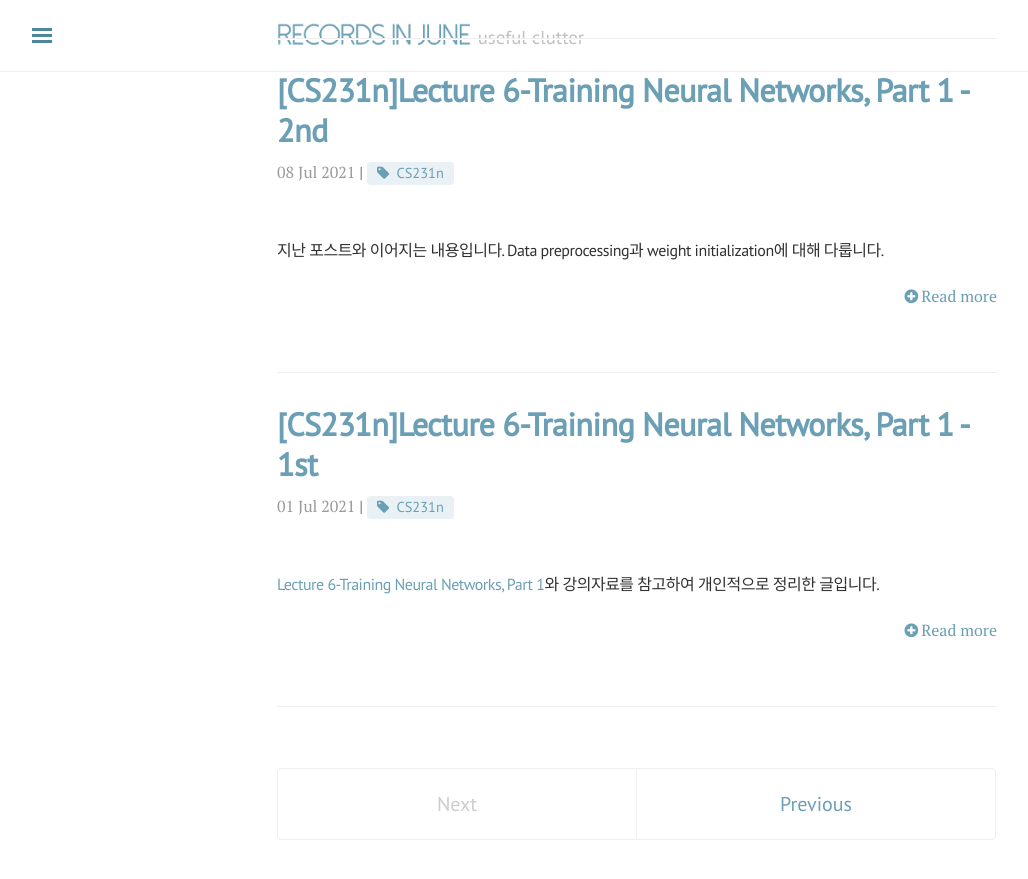
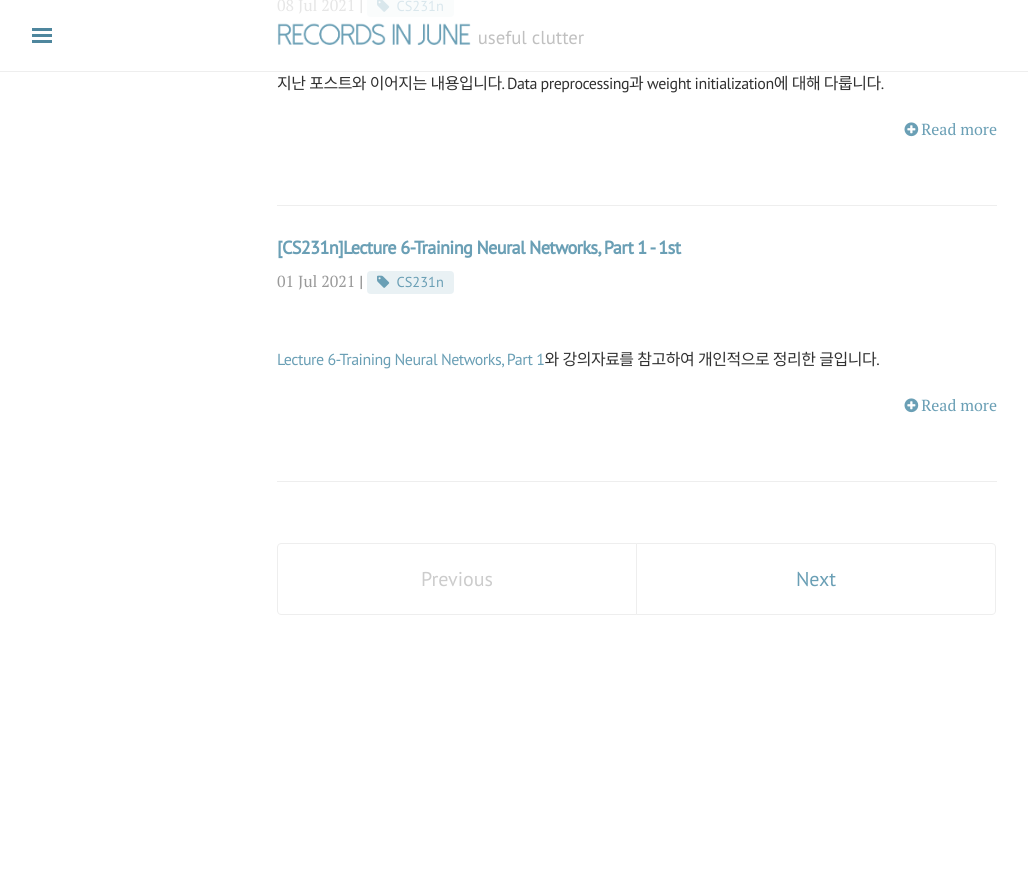
Before and after one commit to j0shuajun/j0shuajun.github.io, a Jekyll site: the page built from blog/index.html, in a window 1280 px wide and 900 px high, scrolled down 1030 px. Shown: the top 879 px of the window, without its empty margins (3-1031 px from the left). Built offline with Jekyll 4.4.1, drawn with Linux system fonts in a browser that asks for light colours; nearby versions of some CDN libraries; the list of posts is cut into pages by our own code; comment, search, counter and statistics services are not loaded; after the commit the page ends 1705 px from its top, so only the background shows below that.

Commit message:
font size

```diff
--- a/blog/index.html
+++ b/blog/index.html
@@ -6,7 +6,7 @@ title: Blog
 <div class="posts">
   {% for post in paginator.posts %}
   <div class="post">
-    <h1 class="post-title">
+    <h1 class="post-title" style="font-size: large">
       <a href="{{ site.baseurl }}{{ post.url }}">
         {{ post.title }}
       </a>
@@ -33,18 +33,18 @@ title: Blog
 <div class="pagination">
   {% if paginator.previous_page %}
     {% if paginator.page == 2 %}
-      <a class="pagination-item newer" href="{{ site.baseurl }}/blog/">Next</a>
+      <a class="pagination-item newer" href="{{ site.baseurl }}/blog/">Previous</a>
     {% else %}
-      <a class="pagination-item newer" href="{{ site.baseurl }}/blog/page{{paginator.previous_page}}">Next</a>
+      <a class="pagination-item newer" href="{{ site.baseurl }}/blog/page{{paginator.previous_page}}">Previous</a>
     {% endif %}
   {% else %}
-    <span class="pagination-item newer">Next</span>
+    <span class="pagination-item newer">Previous</span>
   {% endif %}
 
   {% if paginator.next_page %}
-    <a class="pagination-item older" href="{{ site.baseurl }}/blog/page{{paginator.next_page}}">Previous</a>
+    <a class="pagination-item older" href="{{ site.baseurl }}/blog/page{{paginator.next_page}}">Next</a>
   {% else %}
-    <span class="pagination-item older">Previous</span>
+    <span class="pagination-item older">Next</span>
   {% endif %}
 
 
```
